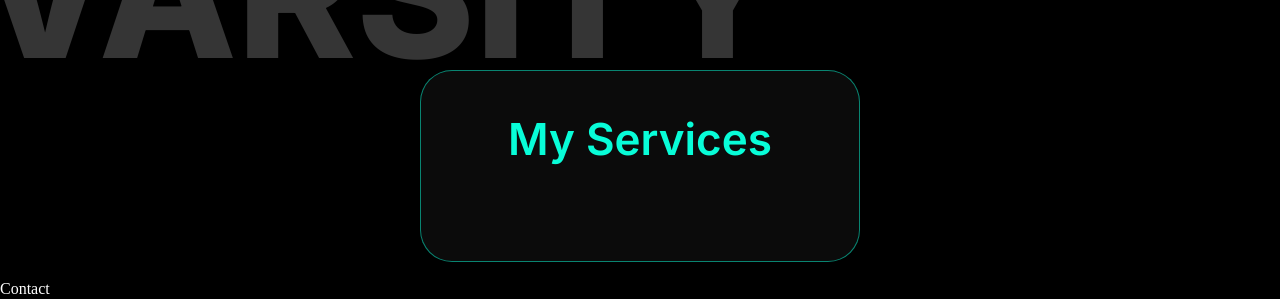
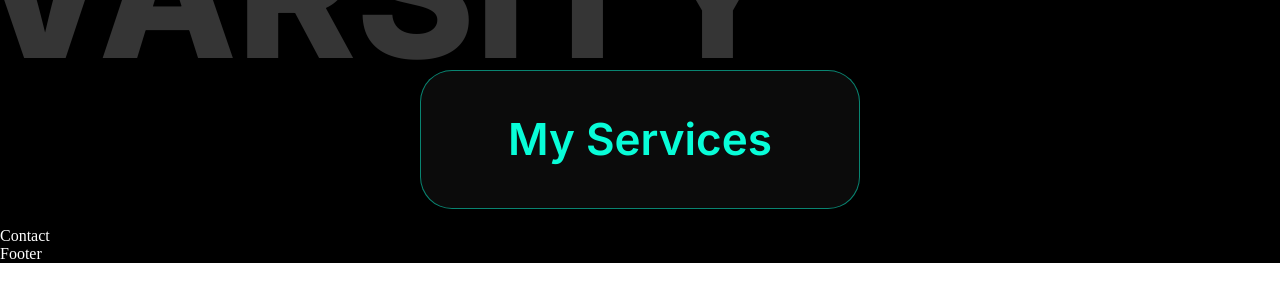
Before and after one commit to Ayanpaul11/Portfolio, a React (Vite) app: page / in a window 1280 px wide. Shown: the part 2179-2478 px from the top of the page. After the commit the page ends 2442 px from the top, so only its background shows below. Built offline with nearby package versions, Linux system fonts and the light colour scheme.

Commit message:
Update Services.module.css

```diff
--- a/src/Components/Home/Css/Services.module.css
+++ b/src/Components/Home/Css/Services.module.css
@@ -23,11 +23,15 @@
 
 .Box {
     margin-top: 100px;
+    display: flex;
+    flex-direction: column;
+    justify-content: center;
+    align-items: center;
     background: rgba(21, 21, 21, 0.55);
     border: 1px solid rgba(8, 253, 216, 0.5);
     backdrop-filter: blur(17.5px);
     border-radius: 32px;
-    padding: 42px 87px 95px 87px;
+    padding: 42px 87px;
 }
 
 .titleService {
@@ -39,3 +43,17 @@
     line-height: 53px;
     color: #08fdd8;
 }
+
+.imgSrc {
+    width: 250px;
+    height: 250px;
+}
+
+.serviceName {
+    margin-top: 30px;
+    font-family: "Inter", sans-serif;
+    font-style: normal;
+    font-weight: 600;
+    font-size: 40px;
+    line-height: 48px;
+}
```
